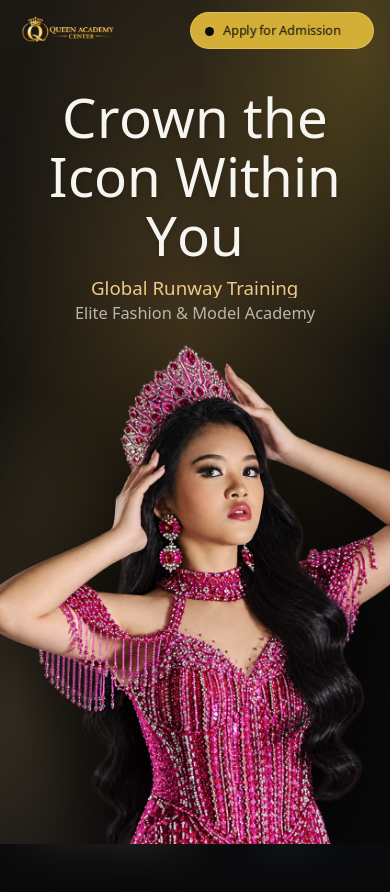
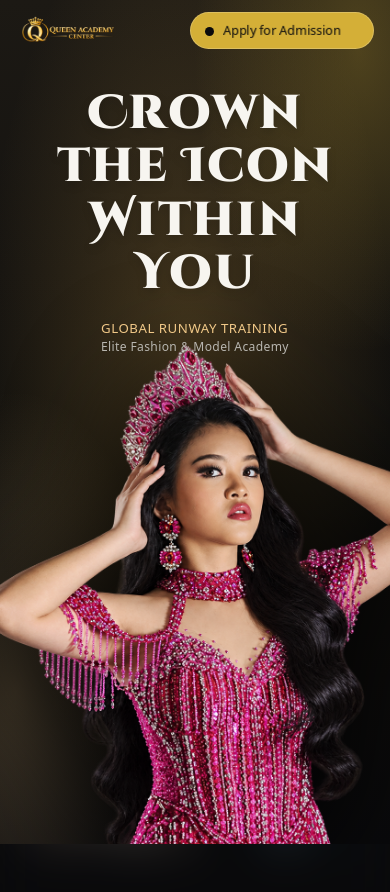
Before and after one commit to aenoshjoyofficial/Queen-Academy, a React (Vite) app in the folder apps/web/: page / in a window 390 px wide. Shown: the top 892 px of the page. Built offline with nearby package versions, Linux system fonts and the light colour scheme; a web font is replaced by a local one.

Commit message:
style(hero): apply Cinzel beauty pageant typography and increase mobile title size

```diff
--- a/apps/web/index.html
+++ b/apps/web/index.html
@@ -13,6 +13,12 @@
     <meta name="twitter:card" content="summary_large_image" />
     <meta name="theme-color" content="#0A0A0C" />
     <link rel="icon" type="image/png" href="/logo.png" />
+    <link rel="preconnect" href="https://fonts.googleapis.com" />
+    <link rel="preconnect" href="https://fonts.gstatic.com" crossorigin />
+    <link
+      href="https://fonts.googleapis.com/css2?family=Cinzel+Decorative:wght@700;900&family=Cinzel:wght@600;700;800;900&display=swap"
+      rel="stylesheet"
+    />
   </head>
   <body>
     <div id="root"></div>
--- a/apps/web/src/components/HeroSection.jsx
+++ b/apps/web/src/components/HeroSection.jsx
@@ -257,22 +257,22 @@
           ref={heroTextRef}
           className="w-full h-fit flex justify-between relative z-10 max-[1025px]:flex-col max-[1025px]:gap-6 max-md:gap-3"
         >
-          <div className="w-[45%] leading-30! max-[1025px]:w-[70%] max-md:w-full max-md:text-center">
+          <div className="w-[45%] leading-30! max-[1025px]:w-[70%] max-md:w-full max-md:text-center max-md:px-2">
             <TextSplitter stagger={0.015} start={startHeading}>
-              <h1 className="text-[7.5vw] text-[#F7F5F0] max-[1025px]:text-[10vw] max-md:text-[15vw] max-sm:text-[14vw] leading-[1.08]! font-medium drop-shadow-md">
+              <h1 className="hero-title text-[7.5vw] text-[#F7F5F0] max-[1025px]:text-[10vw] max-md:text-[13vw] max-sm:text-[12.2vw] leading-[1.12]! font-bold drop-shadow-lg pb-1">
                 Crown the Icon Within You
               </h1>
             </TextSplitter>
           </div>
 
-          <div className="w-[12%] flex flex-col justify-between text-end text-[1.25vw] leading-[1.15] py-[2vw] max-[1025px]:w-full max-[1025px]:text-start max-[1025px]:flex-row max-[1025px]:items-center max-[1025px]:justify-between max-[1025px]:py-0 max-md:flex-col max-md:items-center max-md:text-center max-md:gap-1.5">
+          <div className="w-[12%] flex flex-col justify-between text-end text-[1.25vw] leading-[1.15] py-[2vw] max-[1025px]:w-full max-[1025px]:text-start max-[1025px]:flex-row max-[1025px]:items-center max-[1025px]:justify-between max-[1025px]:py-0 max-md:flex-col max-md:items-center max-md:text-center max-md:gap-1 max-md:pt-1">
             <TextSplitter splitBy="lines" start={startSubtitle}>
-              <p className="text-[#F0C888] font-medium max-[1025px]:text-[2.6vw] max-md:text-[5.2vw] max-sm:text-[4.8vw]">
+              <p className="text-[#F0C888] font-medium tracking-[0.04em] uppercase text-[0.85rem] max-[1025px]:text-[2.6vw] max-md:text-[3.6vw] max-sm:text-[3.4vw]">
                 Global Runway Training
               </p>
             </TextSplitter>
             <TextSplitter splitBy="lines" start={startSubtitle}>
-              <p className="text-[#B8B6B0] max-[1025px]:text-[2.2vw] max-md:text-[4.6vw] max-sm:text-[4.2vw]">
+              <p className="text-[#B8B6B0] tracking-[0.03em] max-[1025px]:text-[2.2vw] max-md:text-[3.4vw] max-sm:text-[3.1vw]">
                 Elite Fashion & Model Academy
               </p>
             </TextSplitter>
--- a/apps/web/src/index.css
+++ b/apps/web/src/index.css
@@ -10,6 +10,7 @@
 
 :root {
   --font-host-grotesk: 'Host Grotesk', system-ui, -apple-system, sans-serif;
+  --font-pageant: 'Cinzel Decorative', 'Cinzel', serif;
   --default-ease: cubic-bezier(0.16, 1, 0.3, 1);
 }
 
@@ -44,6 +45,16 @@
 
 .elenavoss-body * {
   font-family: var(--font-host-grotesk), sans-serif;
+}
+
+.hero-title,
+.hero-title * {
+  font-family: var(--font-pageant) !important;
+  font-weight: 800 !important;
+  letter-spacing: 0.03em;
+  -webkit-font-smoothing: antialiased;
+  -moz-osx-font-smoothing: grayscale;
+  text-rendering: optimizeLegibility;
 }
 
 .elenavoss-body ::selection {
```
